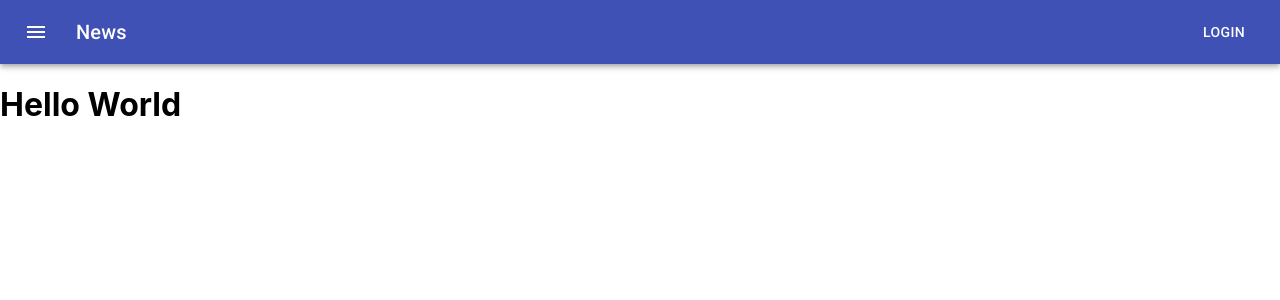
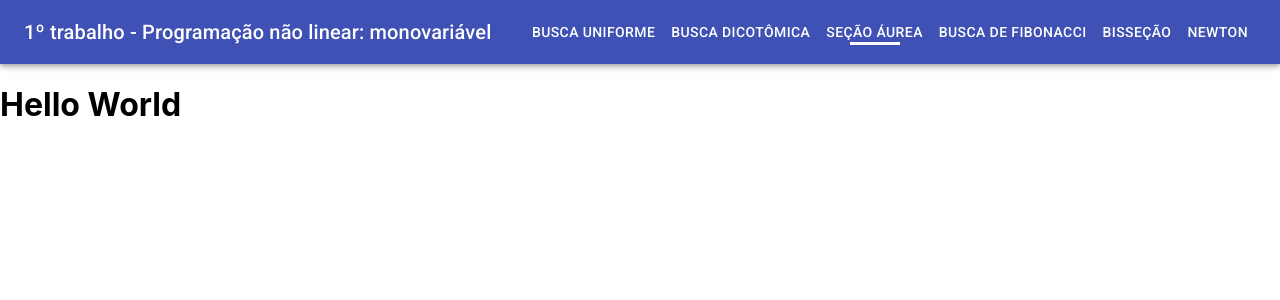
Before and after one commit to maykonmichel/4627AT1, a React (Create React App) app: page /secao-aurea in a window 1280 px wide. Shown: the top 300 px of the page. Built offline with nearby package versions, Linux system fonts and the light colour scheme.

Commit message:
Changed links buttons to header item component

```diff
--- a/src/components/Header/index.js
+++ b/src/components/Header/index.js
@@ -1,6 +1,7 @@
 import React, { memo } from 'react';
-import { AppBar, Button, IconButton, Toolbar, Typography } from '@material-ui/core';
-import MenuIcon from '@material-ui/icons/Menu';
+import { AppBar, Toolbar, Typography } from '@material-ui/core';
+
+import HeaderItem from '../HeaderItem';
 
 import useStyles from './useStyles';
 
@@ -11,13 +12,15 @@ const Header = memo(() => {
     <div className={classes.root}>
       <AppBar position="static">
         <Toolbar>
-          <IconButton edge="start" className={classes.menuButton} color="inherit" aria-label="menu">
-            <MenuIcon />
-          </IconButton>
           <Typography variant="h6" className={classes.title}>
-            News
+            1º trabalho - Programação não linear: monovariável
           </Typography>
-          <Button color="inherit">Login</Button>
+          <HeaderItem path="/busca-uniforme" title="Busca uniforme" />
+          <HeaderItem path="/busca-dicotomica" title="Busca dicotômica" />
+          <HeaderItem path="/secao-aurea" title="Seção áurea" />
+          <HeaderItem path="/busca-de-fibonacci" title="Busca de Fibonacci" />
+          <HeaderItem path="/bissecao" title="Bisseção" />
+          <HeaderItem path="/newton" title="Newton" />
         </Toolbar>
       </AppBar>
     </div>
```
